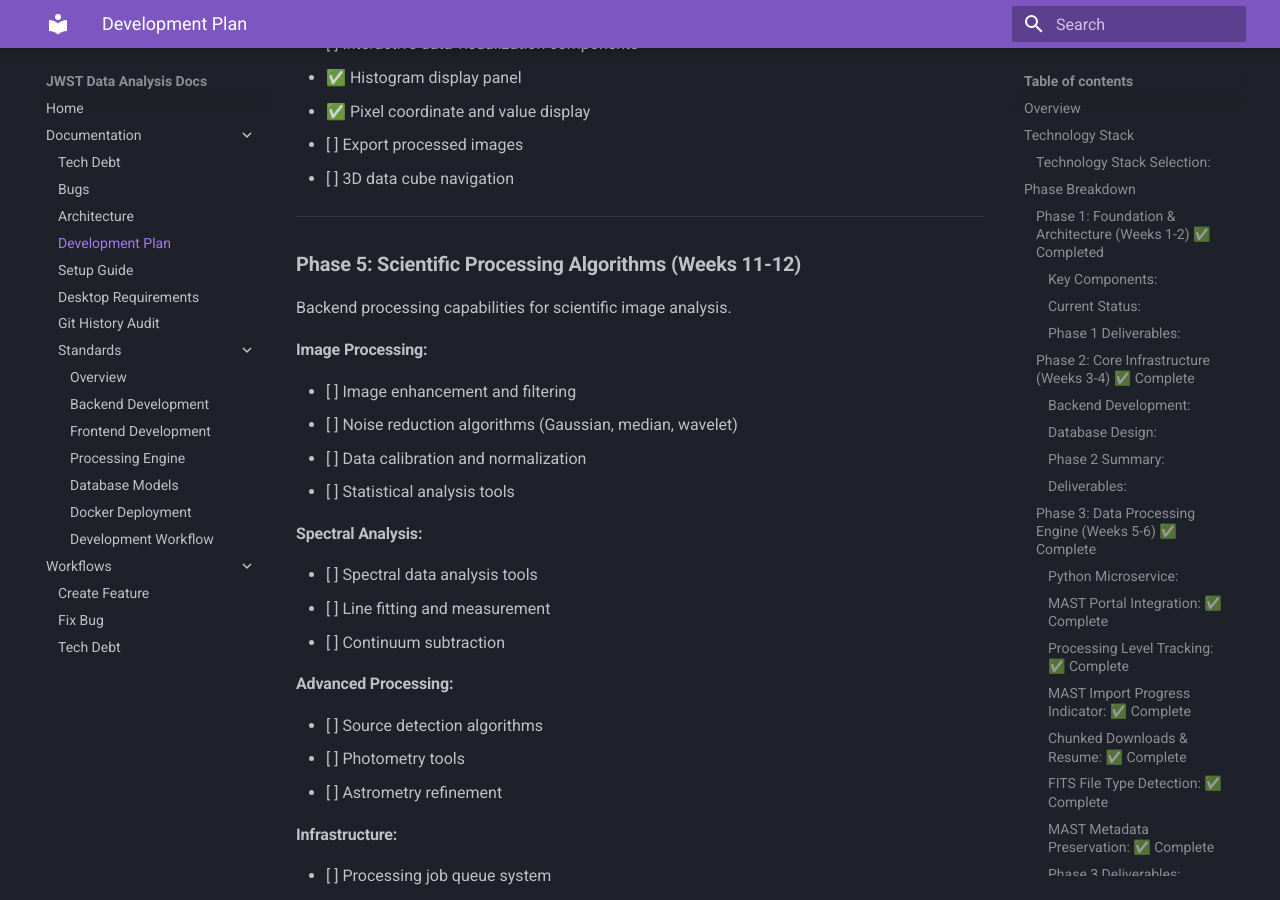
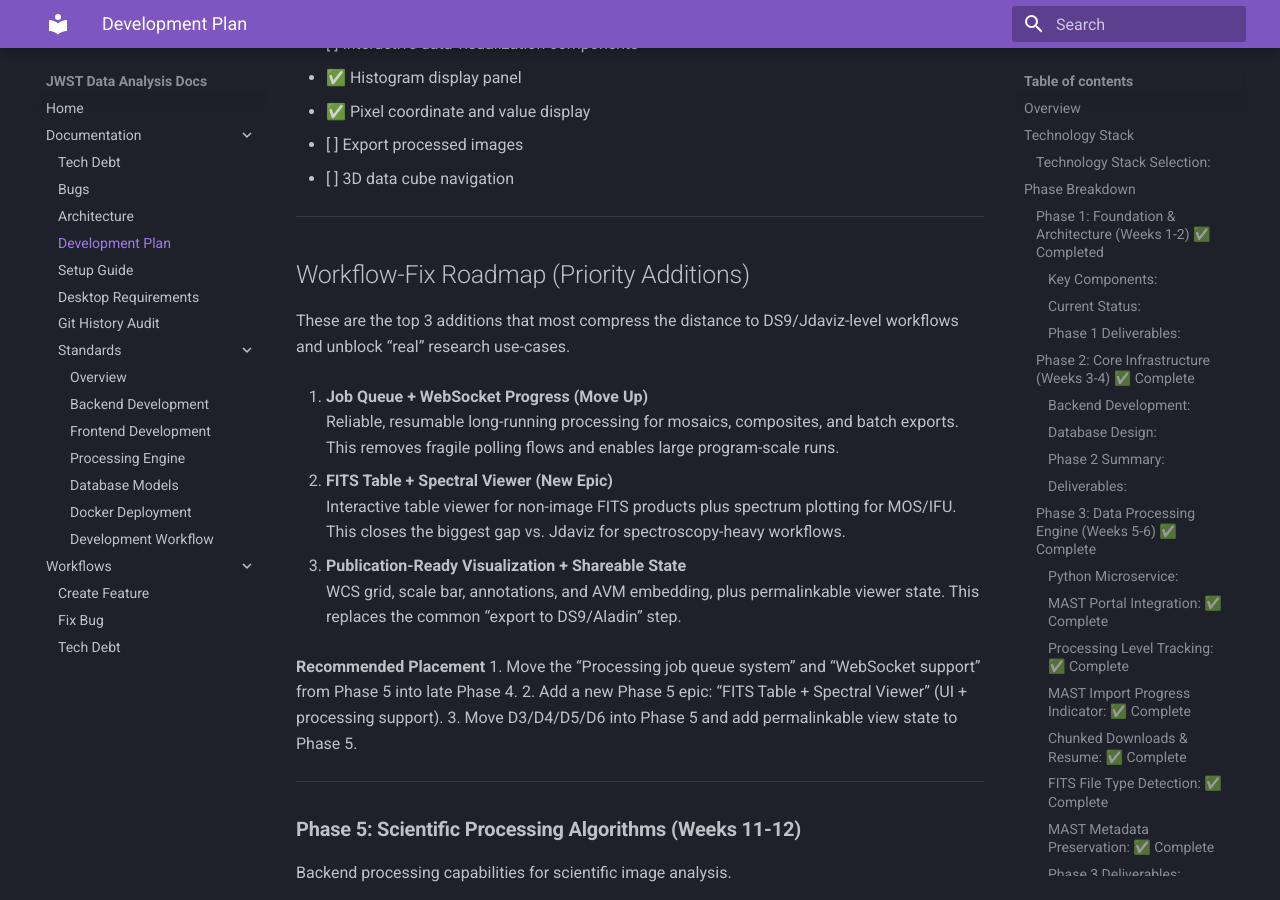
Before and after one commit to Snoww3d/jwst-data-analysis, an MkDocs documentation site: the page built from docs/development-plan.md, in a window 1280 px wide and 900 px high, scrolled down 8104 px. Built offline with MkDocs 1.6.1 and Material for MkDocs 9.7.7, drawn with Linux system fonts in a browser that asks for light colours.

Commit message:
docs: Update CLAUDE.md conventions and development-plan roadmap
- Add agent coordination rules (tracking files, worktree isolation)
- Add bug/tech debt workflow and debugging approach guidelines
- Add coding gotchas (JSON casing, Vitest mocks, Python syntax)
- Add pre-PR checklist for compliance checks
- Update security notes for auth (production review)
- Add workflow-fix roadmap to development plan (job queue, FITS table viewer, pub-ready viz)

Co-Authored-By: Claude Opus 4.6 <noreply@anthropic.com>

```diff
--- a/docs/development-plan.md
+++ b/docs/development-plan.md
@@ -274,6 +274,26 @@ Complete React frontend application with advanced FITS visualization capabilitie
 
 ---
 
+## Workflow-Fix Roadmap (Priority Additions)
+
+These are the top 3 additions that most compress the distance to DS9/Jdaviz-level workflows and unblock “real” research use-cases.
+
+1. **Job Queue + WebSocket Progress (Move Up)**
+   Reliable, resumable long-running processing for mosaics, composites, and batch exports. This removes fragile polling flows and enables large program-scale runs.
+
+2. **FITS Table + Spectral Viewer (New Epic)**
+   Interactive table viewer for non-image FITS products plus spectrum plotting for MOS/IFU. This closes the biggest gap vs. Jdaviz for spectroscopy-heavy workflows.
+
+3. **Publication-Ready Visualization + Shareable State**
+   WCS grid, scale bar, annotations, and AVM embedding, plus permalinkable viewer state. This replaces the common “export to DS9/Aladin” step.
+
+**Recommended Placement**
+1. Move the “Processing job queue system” and “WebSocket support” from Phase 5 into late Phase 4.
+2. Add a new Phase 5 epic: “FITS Table + Spectral Viewer” (UI + processing support).
+3. Move D3/D4/D5/D6 into Phase 5 and add permalinkable view state to Phase 5.
+
+---
+
 ### **Phase 5: Scientific Processing Algorithms (Weeks 11-12)**
 
 Backend processing capabilities for scientific image analysis.
```
Also changed, not shown: CLAUDE.md (+28 -4 lines).
